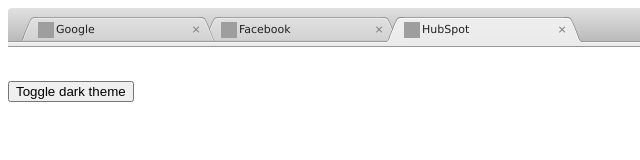
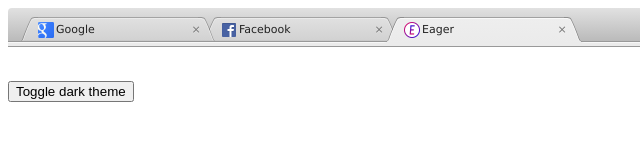
Before and after one commit to adamschwartz/chrome-tabs, a plain HTML site: page index.html in a window 1280 px wide. Shown: the full height of the page, 0-640 px from the left. Drawn offline with Linux system fonts and the light colour scheme; grey boxes are pictures that could not be loaded.

Commit message:
Include demo icons

```diff
--- a/index.html
+++ b/index.html
@@ -16,7 +16,7 @@
         <div class="chrome-tabs-shell">
             <div class="chrome-tabs">
                 <div class="chrome-tab">
-                    <div class="chrome-tab-favicon" style="background-image: url('http://g.etfv.co/https://www.google.com')"></div>
+                    <div class="chrome-tab-favicon" style="background-image: url('demo/images/google-favicon.png')"></div>
                     <div class="chrome-tab-title">Google</div>
                     <div class="chrome-tab-close"></div>
                     <div class="chrome-tab-curves">
@@ -29,7 +29,7 @@
                     </div>
                 </div>
                 <div class="chrome-tab chrome-tab-current">
-                    <div class="chrome-tab-favicon" style="background-image: url('http://g.etfv.co/https://www.facebook.com')"></div>
+                    <div class="chrome-tab-favicon" style="background-image: url('demo/images/facebook-favicon.ico')"></div>
                     <div class="chrome-tab-title">Facebook</div>
                     <div class="chrome-tab-close"></div>
                     <div class="chrome-tab-curves">
@@ -60,8 +60,8 @@
                 maxWidth: 160
             });
             chromeTabs.addNewTab($chromeTabsExampleShell, {
-                favicon: 'http://g.etfv.co/https://www.hubspot.com',
-                title: 'HubSpot',
+                favicon: 'demo/images/eager-favicon.ico',
+                title: 'Eager',
                 data: {
                     timeAdded: +new Date()
                 }
```
Also changed, not shown: demo/images/eager-favicon.ico (added), demo/images/facebook-favicon.ico (added), demo/images/google-favicon.png (added).
